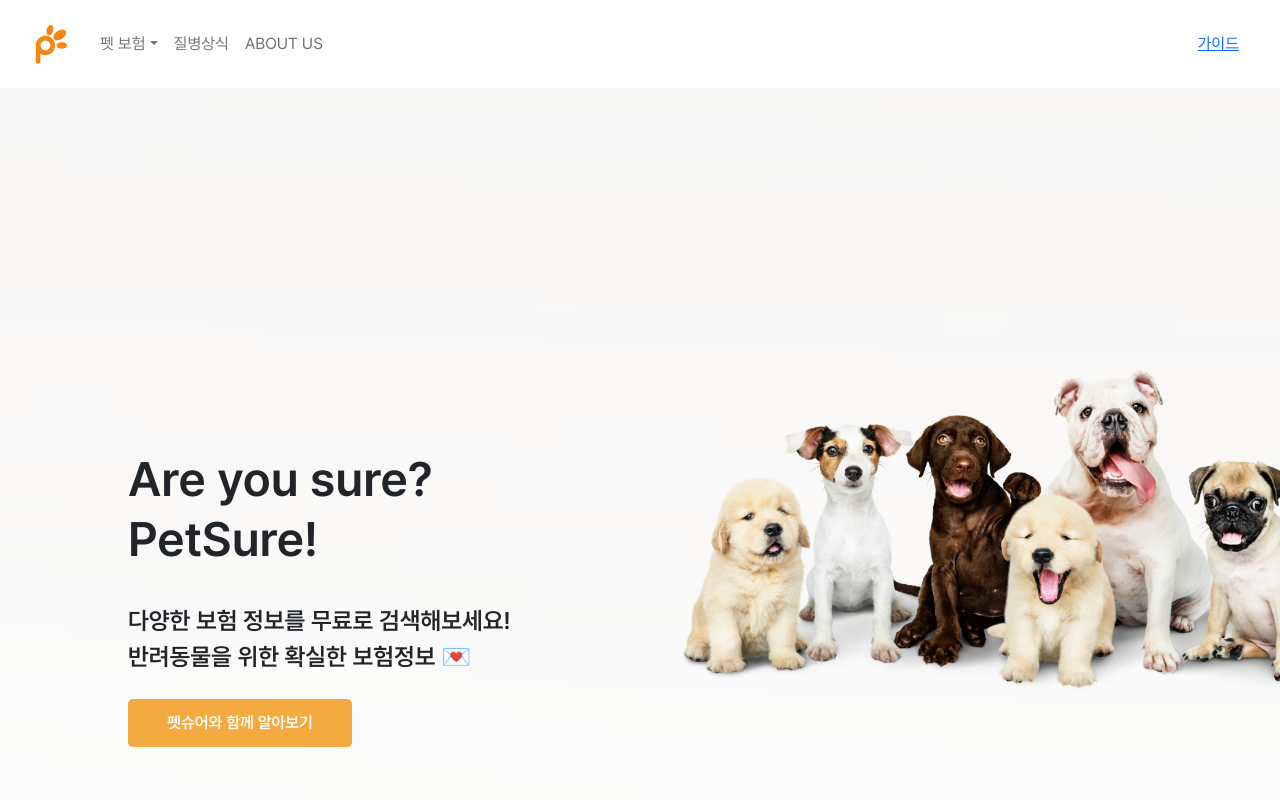
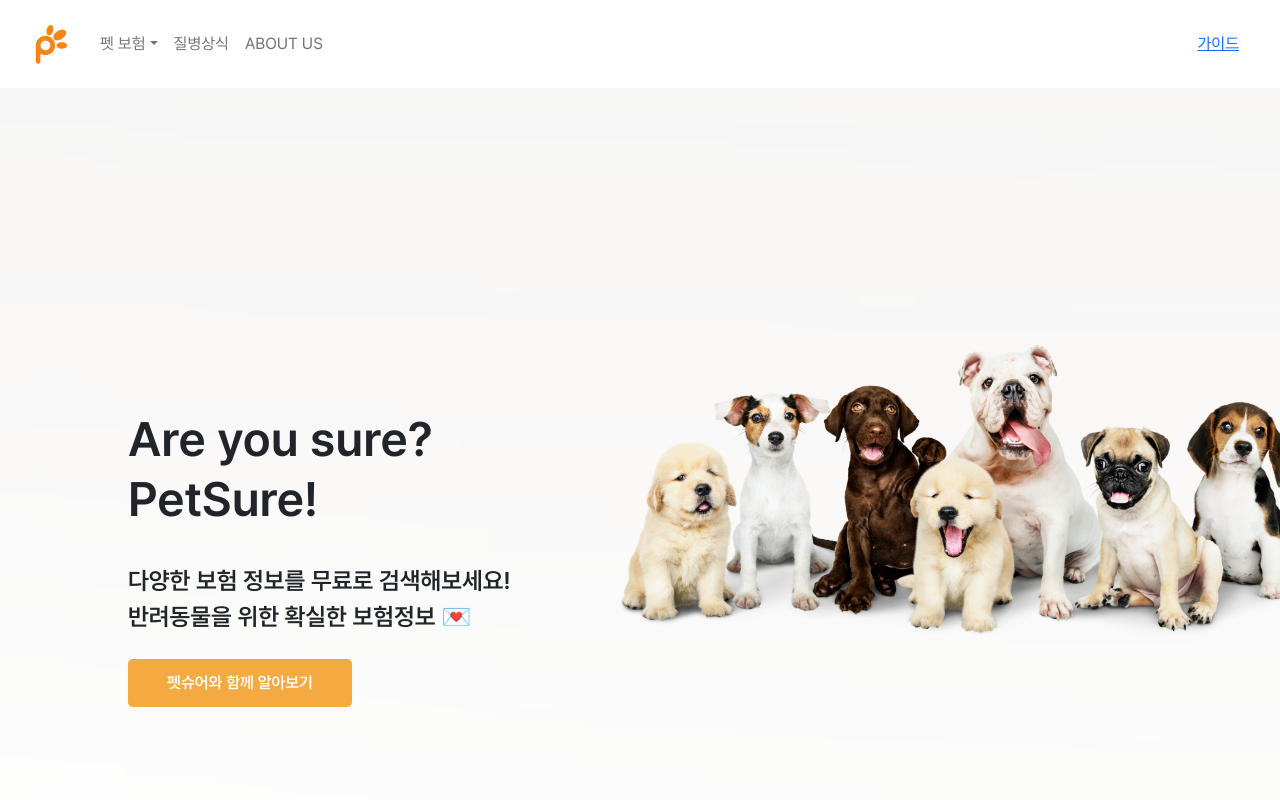
Before and after one commit to jijisusu3/Petsure, a React (Create React App) app in the folder front/: page / in a window 1280 px wide. Shown: the top 800 px of the page. Built offline with nearby package versions, Linux system fonts and the light colour scheme.

Commit message:
style: 💄 main

```diff
--- a/front/src/components/landing/LandingSection.module.css
+++ b/front/src/components/landing/LandingSection.module.css
@@ -1,12 +1,12 @@
 .landingSection {
   position: relative;
-  height: 110vh;
+  height: 100vh;
   display: flex;
   align-items: center;
 }
 
 .landingSection.tall {
-  height: 110vh;
+  height: 100vh;
 }
 
 .background {
```
